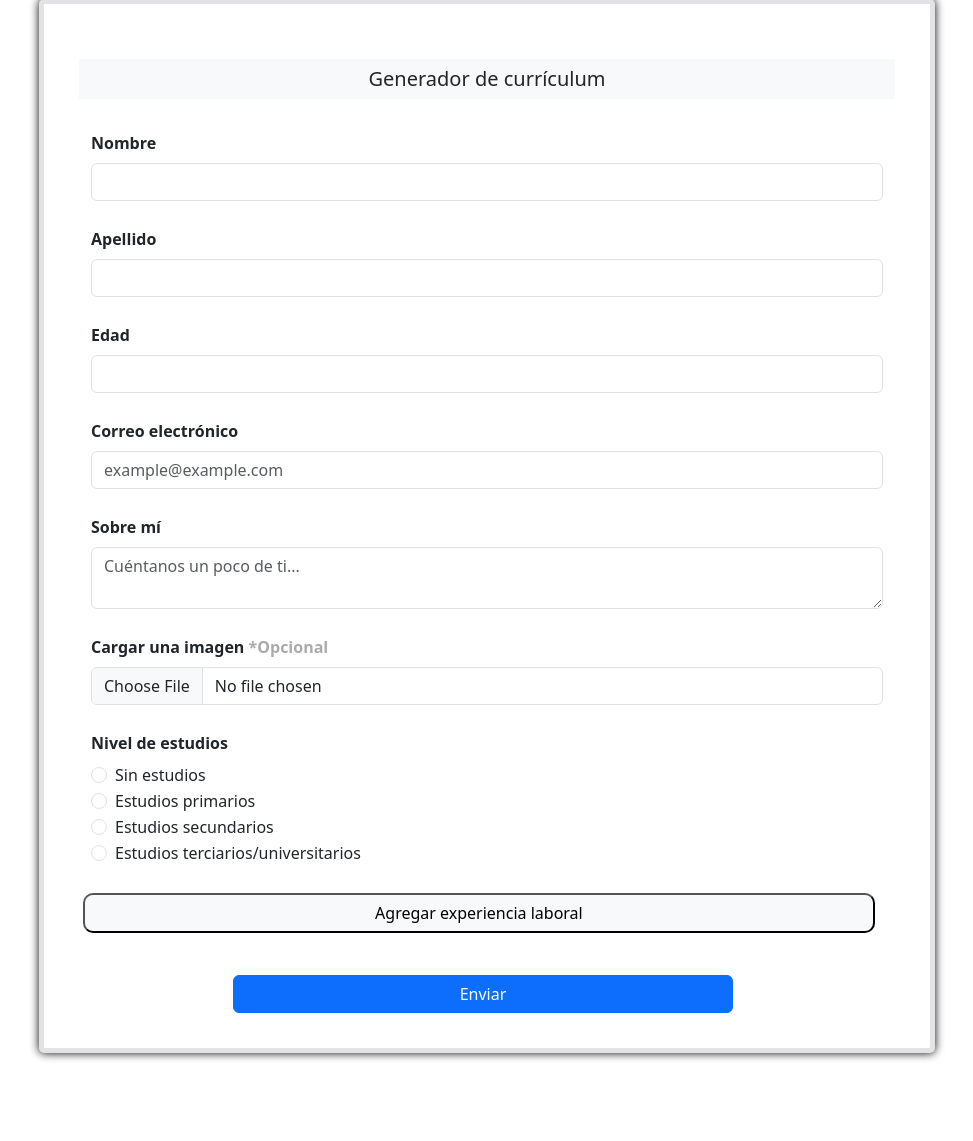
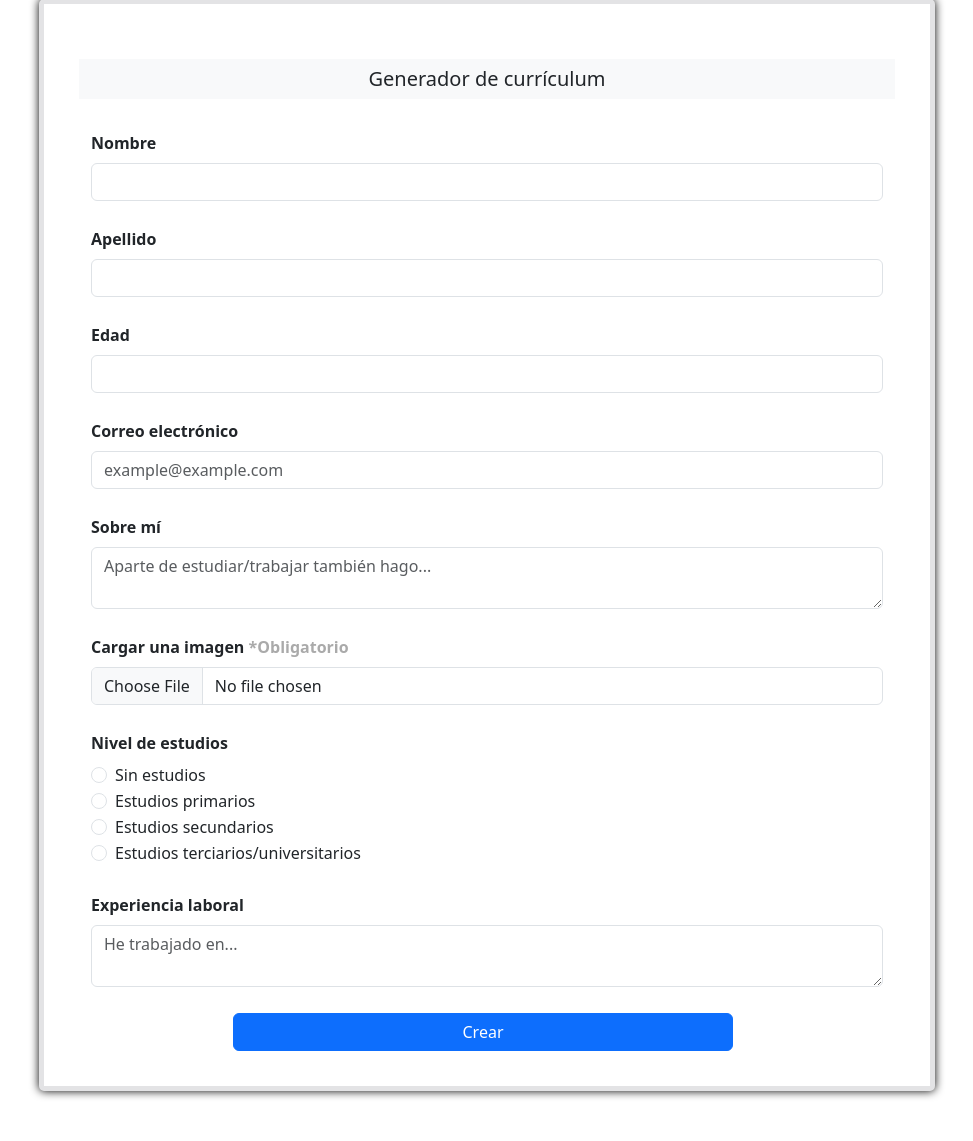
Before and after one commit to GisellaMoreno7/Demo-TCPDF, a PHP site: page / in a window 1280 px wide. Shown: the part 51-1192 px from the top of the page, without its empty margins (153-1126 px from the left). Before the commit the page ends 1111 px from the top, so only its background shows below. Run offline with PHP 8.4, Linux system fonts and the light colour scheme.

Commit message:
Experiencia laboral (corregido)

```diff
--- a/Vista/index.php
+++ b/Vista/index.php
@@ -52,13 +52,13 @@
                     </div>
                     <div class="contenedor-dato">
                         <label for="sobreMi" class="form-label">Sobre mí</label>
-                        <textarea class="form-control" name="sobreMi" id="sobreMi" placeholder="Cuéntanos un poco de ti..." required></textarea>
+                        <textarea class="form-control" name="sobreMi" id="sobreMi" placeholder="Aparte de estudiar/trabajar también hago..." required></textarea>
                         <div class="invalid-feedback">
                             Campo obligatorio.
                         </div>
                     </div>
                     <div class="contenedor-dato">
-                        <label for="formFile" class="form-label">Cargar una imagen <span class="opcional">*Opcional</span></label>
+                        <label for="formFile" class="form-label">Cargar una imagen <span class="opcional">*Obligatorio</span></label>
                         <input class="form-control" type="file" name="imagen" id="imagen" required>
                     </div>
 
@@ -83,17 +83,18 @@
                         </div>
                     </div>
 
-                    <!-- EXP LABORAL (LISTA) -->
-                    <button type="button" id="agregar-experiencia" class="form-check-button">Agregar experiencia laboral</button>
+                    <!-- EXP LABORAL -->
                     <div class="contenedor-dato">
-                        <div id="experiencia-container">
-                            <!-- Los campos de experiencia laboral se agregan acá ()-->
+                        <label for="exp" class="form-label">Experiencia laboral</label>
+                        <textarea class="form-control" name="exp" id="exp" placeholder="He trabajado en..." required></textarea>
+                        <div class="invalid-feedback">
+                            Campo obligatorio.
                         </div>
                     </div>
 
                     <!-- BOTÓN DE ENVIAR -->
                     <div class="d-grid gap-2 d-md-flex justify-content-md-center">
-                        <button class="btn btn-primary me-md-2 boton" type="submit">Enviar</button>
+                        <button class="btn btn-primary me-md-2 boton" type="submit">Crear</button>
                     </div>
                 </form>
 
```
